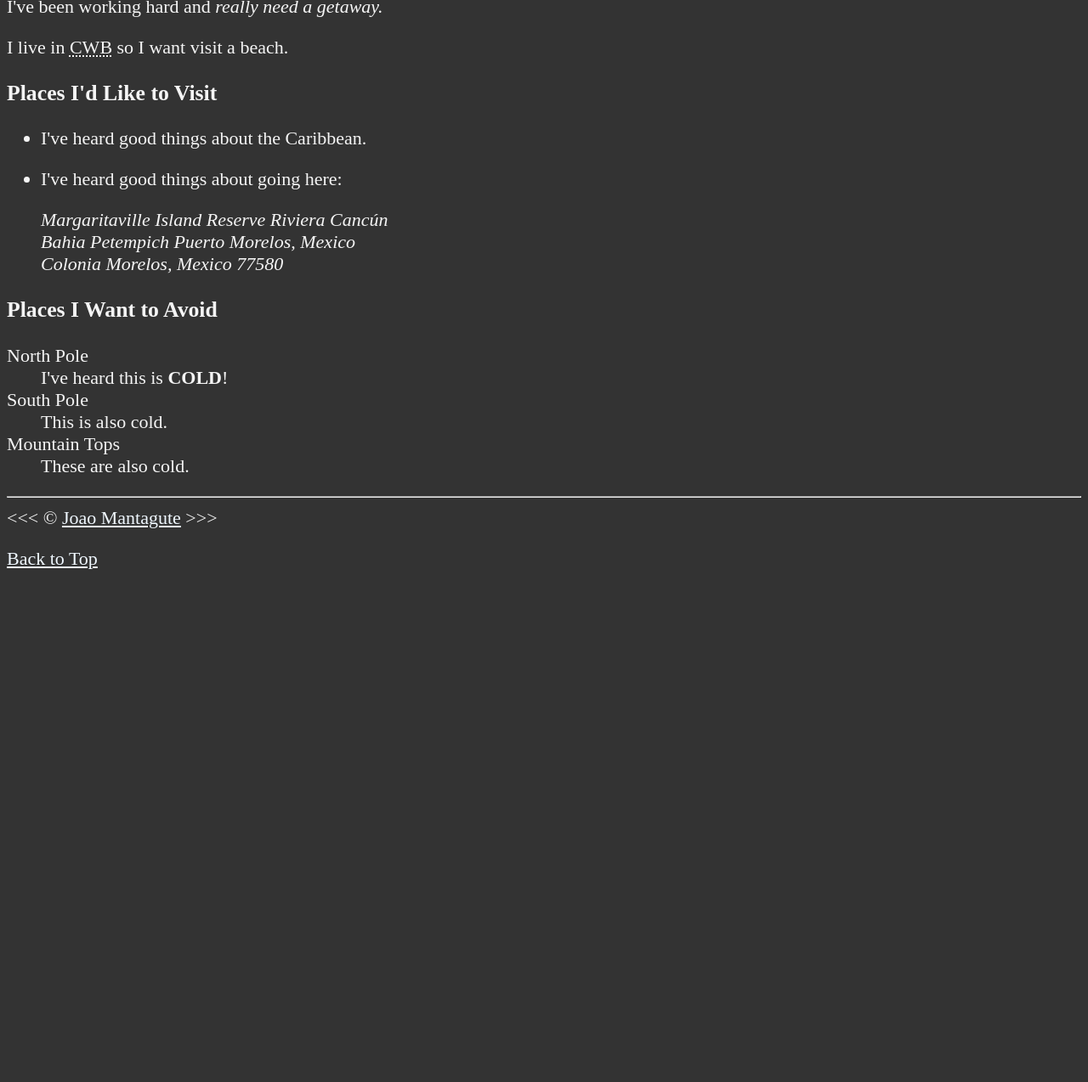
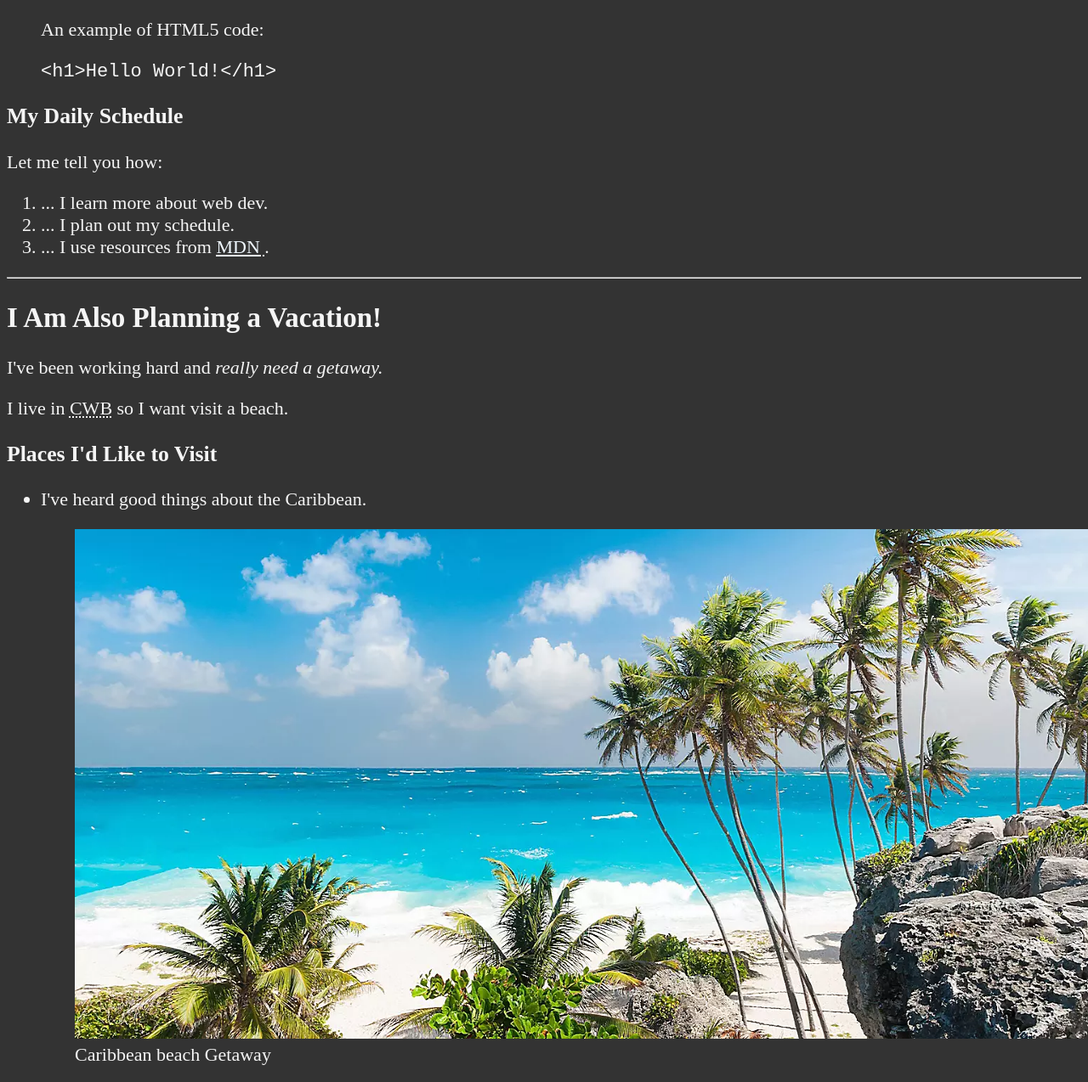
Before and after one commit to mantagute/html, a plain HTML site: page index.html in a window 1280 px wide. Shown: the part 656-1930 px from the top of the page at 85% size. Before the commit the page ends 1349 px from the top, so only its background shows below. Drawn offline with Linux system fonts and the light colour scheme.

Commit message:
add images

```diff
--- a/index.html
+++ b/index.html
@@ -32,6 +32,15 @@
         <section id="html">
         <h2>I'm Ready to Learn HTML!</h2>
         <p>This is my first webpage.</p>
+        <img src="images/html_logo.png" alt="HTML5 Logo" title="I am learning HTML5" width="300" height="300">
+        <figure>
+            <figcaption>
+                An example of HTML5 code:
+            </figcaption>
+            <p>
+                <code>&lt;h1&gt;Hello World!&lt;/h1&gt;</code>
+            </p>
+        </figure>
 
         <h3>My Daily Schedule</h3>
         <p>Let me tell you how:</p>
@@ -56,13 +65,30 @@
 
         <h3>Places I'd Like to Visit </h3>
         <ul>
-        <li><p>I've heard good things about the Caribbean.</p></li>
-        <li><p>I've heard good things about going here:</p>
-        <address>
-            Margaritaville Island Reserve Riviera Cancún<br>
-            Bahia Petempich Puerto Morelos, Mexico<br>
-            Colonia Morelos, Mexico 77580
-        </address></li>
+            <li>
+                <p>I've heard good things about the Caribbean.</p>
+                <figure>
+                    <img src="images/caribbean.jpg" alt="Caribbean beach" title="I want to visit a Caribbean Beach" width="1200" height="600" loading="lazy">
+                    <figcaption>
+                        Caribbean beach Getaway
+                    </figcaption>
+                </figure>
+            </li>
+            <li>
+                <p>I've heard good things about going here:</p>
+                    <address>
+                    Margaritaville Island Reserve Riviera Cancún<br>
+                    Bahia Petempich Puerto Morelos, Mexico<br>
+                    Colonia Morelos, Mexico 77580
+                    </address>
+                    <figure>
+                        <img src="images/vacation.jpg" alt="Cancun vacation" title="It's 5 o'Clock Somewhere" loading="lazy" width="972" height="360">
+                        <figcaption>
+                            A Caribbean Vacation Image
+                        </figcaption>
+                    </figure>
+
+            </li>
         </ul>
 
         <h3>Places I Want to Avoid </h3>
```
Also changed, not shown: images/caribbean.jpg (added), images/html_logo.png (added), images/vacation.jpg (added), 1 other file.
